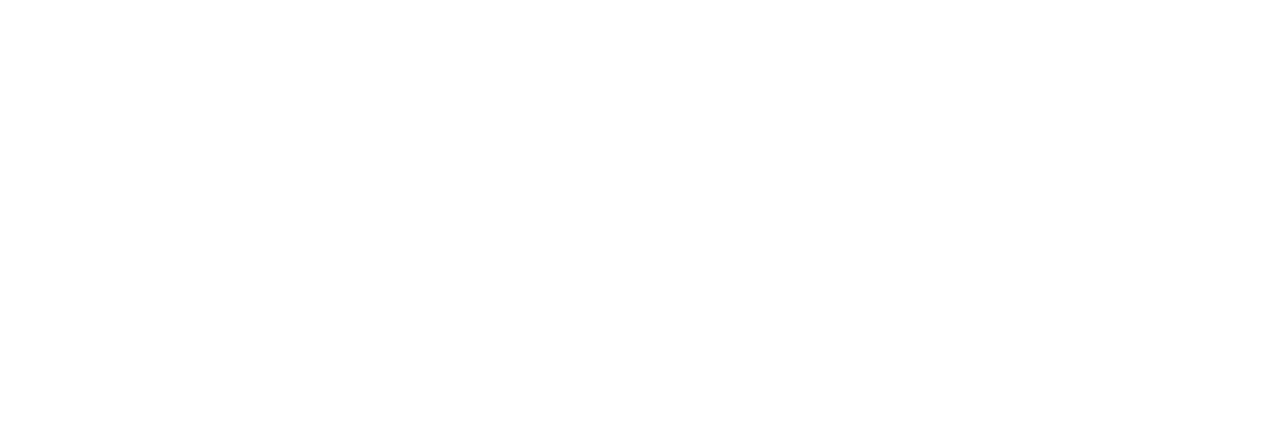
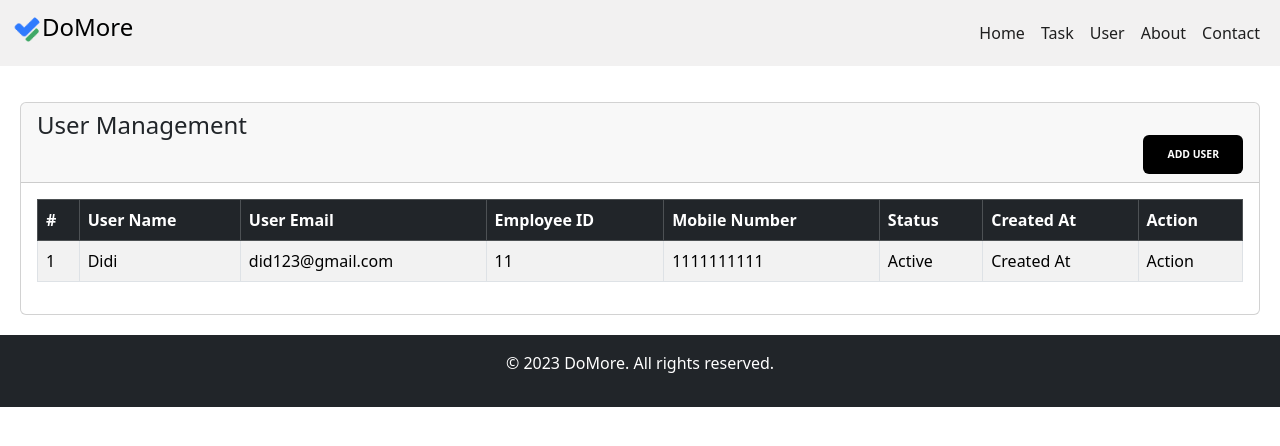
Before and after one commit to abhishekbhadoriya421/Task-Management-Frontend-React, a React (Create React App) app: page /user-management/view in a window 1280 px wide. Before the commit this address had no page. Shown: the top 446 px of the page. Built offline with nearby package versions, Linux system fonts and the light colour scheme.

Commit message:
view user list and create user form

```diff
--- a/src/App.js
+++ b/src/App.js
@@ -2,6 +2,8 @@
 import { BrowserRouter, Route, Routes } from "react-router-dom";
 import Home from './Components/Home/Home'
 import Layout from "./Components/Layout/Layout";
+import UserManagementView from './Components/UserManagement/UserManagementViewComponent';
+import CreateUserForm from './Components/UserManagement/CreateUserForm';
 
 function App() {
   return (
@@ -10,6 +12,8 @@
         <Routes>
           <Route path="/" element={<Layout />}>
             <Route index element={<Home />} />
+            <Route path="/user-management/view" element={<UserManagementView />} />
+            <Route path="/user-management/create" element={<CreateUserForm />} />
           </Route>
         </Routes>
       </BrowserRouter>
--- a/src/Components/Footer/Footer.js
+++ b/src/Components/Footer/Footer.js
@@ -1,10 +1,11 @@
 const Footer = () => {
     const styleLink = {
         position: "sticky",
-        bottom: "0px",
+        bottom: "0",
         width: '100%'
     }
     return (
+
         <div style={styleLink} className="footer bg-dark text-white text-center py-3">
             <p>&copy; 2023 DoMore. All rights reserved.</p>
         </div>
--- /dev/null
+++ b/src/Components/UserManagement/CreateUserForm.js
@@ -0,0 +1,87 @@
+import React, { useState } from 'react';
+
+export default function CreateUserForm() {
+    const [messages, setMessages] = useState([
+        { text: "Hi, how can I help you?", sender: "bot" },
+        { text: "I need support with my account", sender: "user" }
+    ]);
+    const [newMessage, setNewMessage] = useState("");
+
+    const handleSend = () => {
+        if (newMessage.trim() !== "") {
+            setMessages([...messages, { text: newMessage, sender: "user" }]);
+            setNewMessage("");
+        }
+    };
+
+    return (
+        <div className="container mt-5">
+            <div className="row">
+                {/* Left Side - Create User Form */}
+                <div className="col-md-6">
+                    <div className="card shadow-sm p-4">
+                        <h3 className="mb-4">Create User</h3>
+                        <form>
+                            <div className="mb-3">
+                                <label className="form-label">Name</label>
+                                <input type="text" className="form-control" placeholder="Enter name" />
+                            </div>
+
+                            <div className="mb-3">
+                                <label className="form-label">Email</label>
+                                <input type="email" className="form-control" placeholder="Enter email" />
+                            </div>
+
+                            <div className="mb-3">
+                                <label className="form-label">Role</label>
+                                <select className="form-select">
+                                    <option>Select role</option>
+                                    <option>Admin</option>
+                                    <option>User</option>
+                                    <option>Manager</option>
+                                </select>
+                            </div>
+
+                            <button type="submit" className="btn btn-primary w-100">
+                                Create
+                            </button>
+                        </form>
+                    </div>
+                </div>
+
+                {/* Right Side - Chat Box */}
+                <div className="col-md-6">
+                    <div className="card shadow-sm p-4 d-flex flex-column" style={{ height: "100%" }}>
+                        <h5 className="mb-3">Chat</h5>
+                        <div className="flex-grow-1 overflow-auto mb-3" style={{ maxHeight: "250px" }}>
+                            {messages.map((msg, index) => (
+                                <div key={index} className={`d-flex mb-2 ${msg.sender === "user" ? "justify-content-end" : "justify-content-start"}`}>
+                                    <span
+                                        className={`p-2 rounded ${msg.sender === "user" ? "bg-primary text-white" : "bg-light text-dark"}`}
+                                        style={{ maxWidth: "75%" }}
+                                    >
+                                        {msg.text}
+                                    </span>
+                                </div>
+                            ))}
+                        </div>
+
+                        <div className="d-flex">
+                            <input
+                                type="text"
+                                className="form-control"
+                                placeholder="Type a message..."
+                                value={newMessage}
+                                onChange={(e) => setNewMessage(e.target.value)}
+                                onKeyDown={(e) => e.key === "Enter" && handleSend()}
+                            />
+                            <button className="btn btn-primary ms-2" onClick={handleSend}>
+                                ➤
+                            </button>
+                        </div>
+                    </div>
+                </div>
+            </div>
+        </div>
+    );
+}
--- /dev/null
+++ b/src/Components/UserManagement/UserManagementViewComponent.js
@@ -0,0 +1,56 @@
+import { useSelector } from "react-redux";
+
+const UserManagementView = () => {
+    const userList = useSelector((state) => state.userManagement.coreUser);
+
+    return (
+        <div className="card" >
+            <div className="card-header">
+                <div className="row">
+                    <div className="col-md-6">
+                        <h4>User Management</h4>
+                    </div>
+                    <div className="col-md-6">
+                        <button className="btn btn-primary float-end">Add User</button>
+                    </div>
+                </div>
+            </div>
+            <div className="card-body">
+                <div className="row">
+                    <div className="col-md-12 table-responsive">
+                        <table className="table table-bordered table-striped">
+                            <thead className="table-dark">
+                                <tr>
+                                    <th>#</th>
+                                    <th>User Name</th>
+                                    <th>User Email</th>
+                                    <th>Employee ID</th>
+                                    <th>Mobile Number</th>
+                                    <th>Status</th>
+                                    <th>Created At</th>
+                                    <th>Action</th>
+                                </tr>
+                            </thead>
+                            <tbody>
+                                {userList.map((user, index) => (
+                                    <tr key={index}>
+                                        <td>{index + 1}</td>
+                                        <td>{user.user_name}</td>
+                                        <td>{user.user_email}</td>
+                                        <td>{user.employee_id}</td>
+                                        <td>{user.mobile_number}</td>
+                                        <td>{user.status}</td>
+                                        <td>Created At</td>
+                                        <td>Action</td>
+                                    </tr>
+                                ))}
+                            </tbody>
+                        </table>
+                    </div>
+                </div>
+            </div>
+        </div>
+    )
+}
+
+export default UserManagementView;
--- /dev/null
+++ b/src/app/store.js
@@ -0,0 +1,9 @@
+import { configureStore } from "@reduxjs/toolkit";
+import UserManagementReducer from "../features/UserManagement/UserManagementSlice";
+
+
+export const store = configureStore({
+    reducer: {
+        userManagement: UserManagementReducer
+    }
+});
--- /dev/null
+++ b/src/features/UserManagement/UserManagementSlice.js
@@ -0,0 +1,42 @@
+import { createSlice } from "@reduxjs/toolkit";
+
+const initailState = {
+    coreUser: [
+        {
+            // _id: '689229ddc93e7a6894a666bd',
+            // created_at: "1754408914415",
+            user_name: "Didi",
+            user_email: "did123@gmail.com",
+            employee_id: 11,
+            mobile_number: 1111111111,
+            status: "Active"
+        }
+    ]
+}
+
+/**
+ * Add User Reducer
+ */
+
+function handleAddUser(state, action) { // Current State of user , action pay load data
+    state.coreUser.push({
+        // _id : action.id
+        user_name: action.payload.user_name,
+        user_email: action.payload.user_email,
+        employee_id: action.payload.employee_id,
+        mobile_number: action.payload.mobile_number,
+        status: action.payload.status
+    });
+}
+
+const UserManagementSlice = createSlice({
+    name: 'user-management',
+    initialState: initailState,
+    reducers: {
+        addUser: handleAddUser,
+    }
+});
+
+export const { addUser } = UserManagementSlice.actions;
+
+export default UserManagementSlice.reducer;
--- a/src/index.js
+++ b/src/index.js
@@ -1,10 +1,14 @@
 import React from 'react';
 import ReactDOM from 'react-dom/client';
 import App from './App';
+import { Provider } from "react-redux";
+import { store } from "./app/store";
 
 const root = ReactDOM.createRoot(document.getElementById('root'));
 root.render(
   <React.StrictMode>
-    <App />
+    <Provider store={store}>
+      <App />
+    </Provider>
   </React.StrictMode>
 );
```
Also changed, not shown: src/features/TaskManagement/TaskManagementSlice.js (added).
